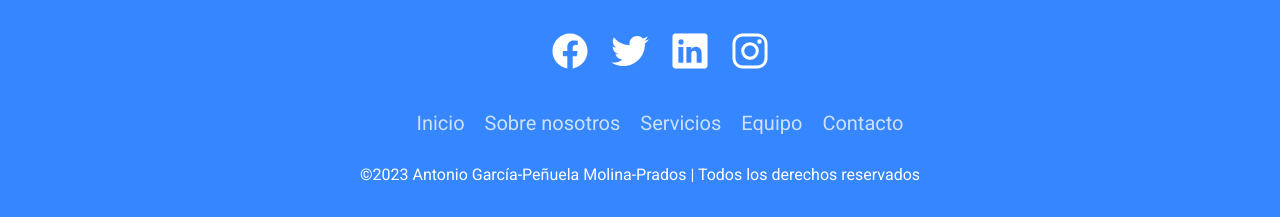
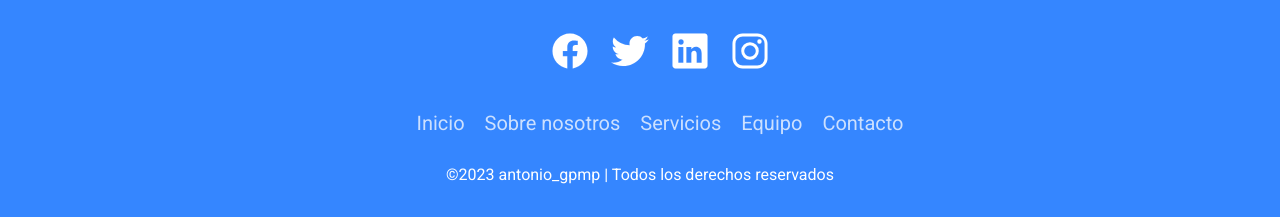
Before and after one commit to antonio-gpmp/web-techPro-headphones, a plain HTML site: page index.html in a window 1280 px wide. Shown: the part 3032-3249 px from the top of the page. Drawn offline with nearby package versions, Linux system fonts and the light colour scheme; some packages are replaced by stand-ins of ours; a script that the page names is missing.

Commit message:
change name

```diff
--- a/index.html
+++ b/index.html
@@ -201,7 +201,7 @@
       <li class="menu__item"><a class="menu__link" href="#">Contacto</a></li>
 
     </ul>
-    <p>&copy;2023 Antonio García-Peñuela Molina-Prados | Todos los derechos reservados</p>
+    <p>&copy;2023 antonio_gpmp | Todos los derechos reservados</p>
   </footer>
 
 
```
